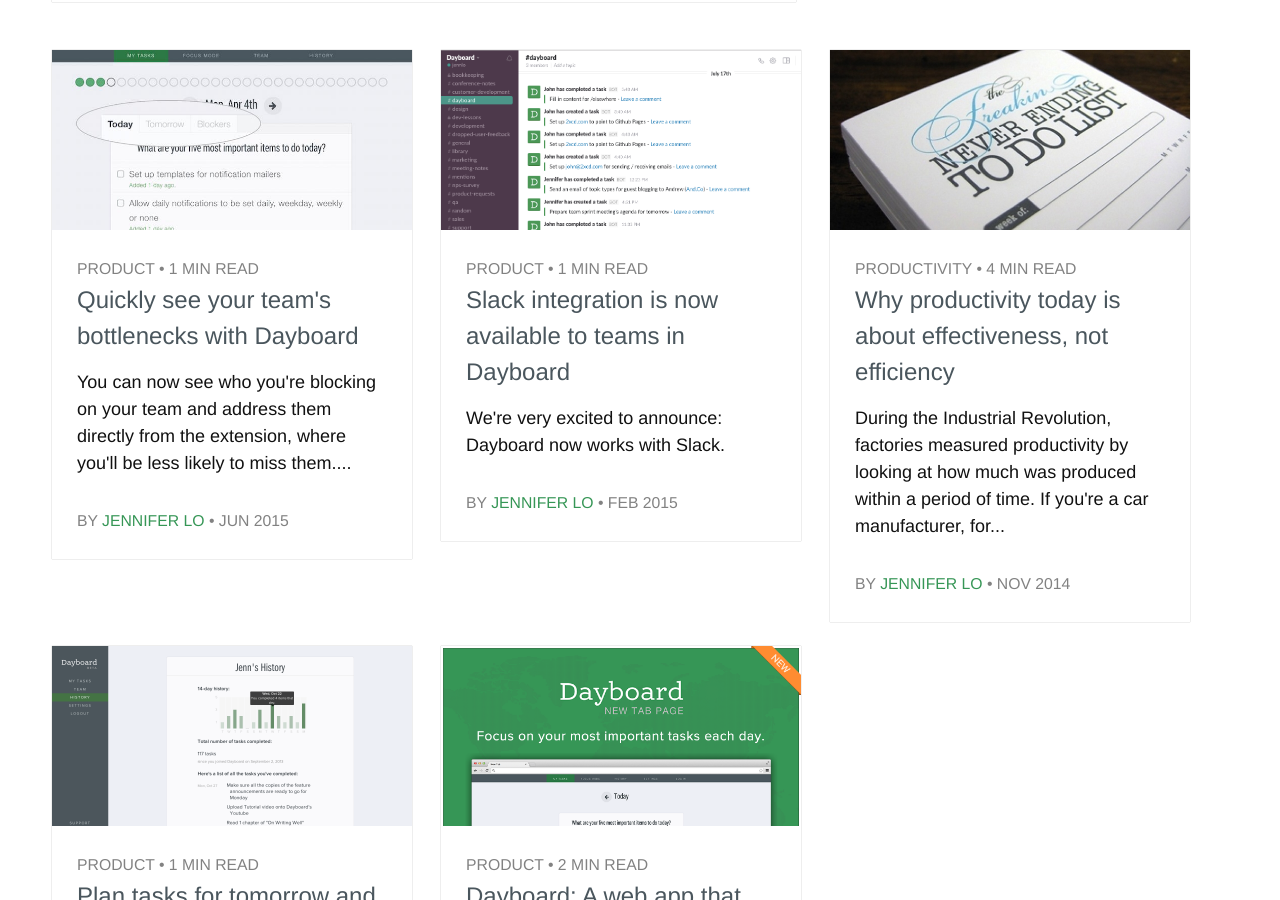
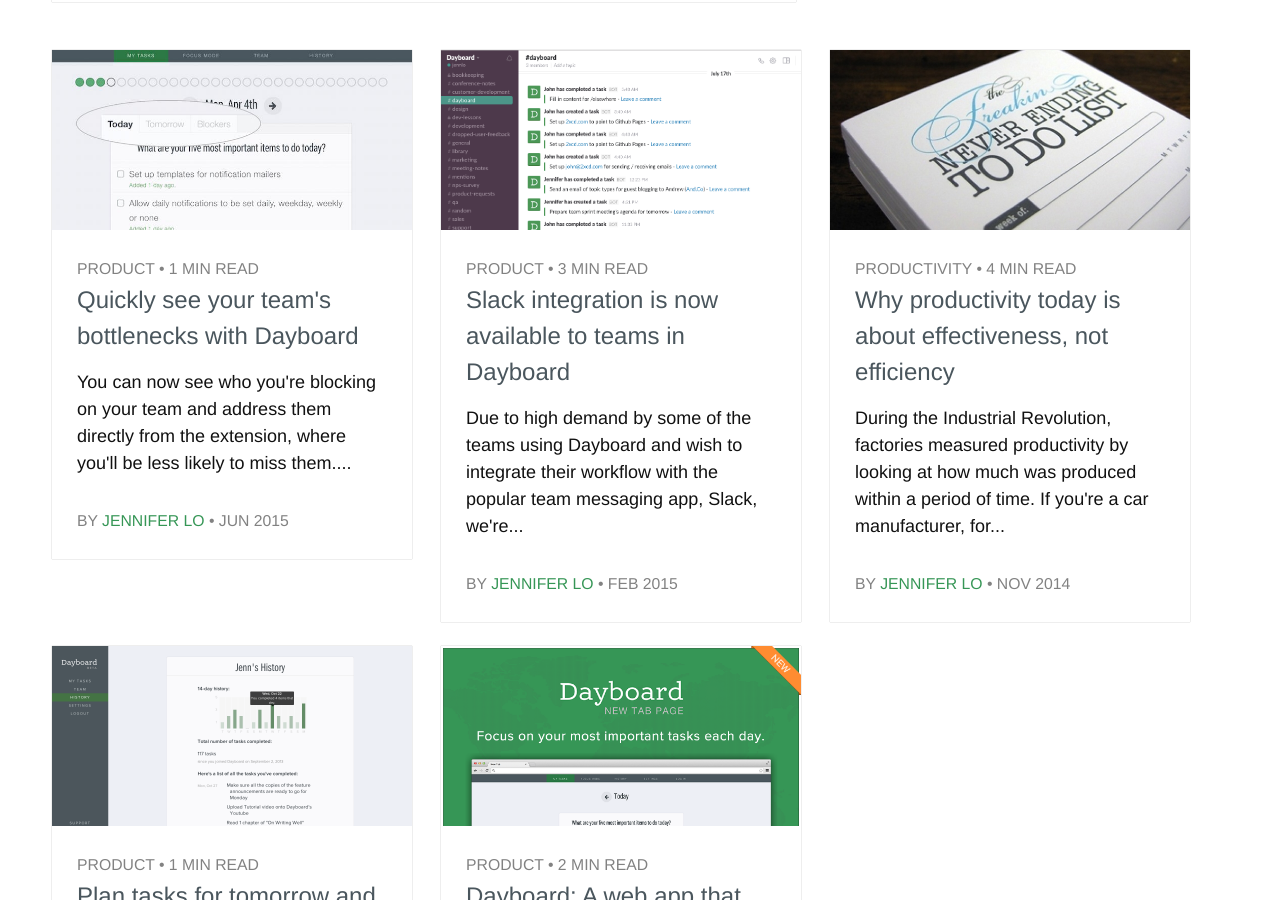
Before and after one commit to dayboard/blog, a Jekyll site: the page built from index.html, in a window 1280 px wide and 900 px high, scrolled down 757 px. Built offline with Jekyll 4.4.1, drawn with Linux system fonts in a browser that asks for light colours; nearby versions of some CDN libraries; comment, search, counter and statistics services are not loaded; some of the changed lines change nothing that is shown.

Commit message:
Edited two posts and added a few images in a folder

```diff
--- a/_posts/tumblr/2014-10-27-plan-tasks-for-tomorrow-and-see-last-14-day-progress.html
+++ b/_posts/tumblr/2014-10-27-plan-tasks-for-tomorrow-and-see-last-14-day-progress.html
@@ -10,13 +10,12 @@
 excerpt: It's been very busy for Dayboard last month and today, we're announcing a few new features based on the feedback that you've given us.
 ---
 <p>It&rsquo;s been very busy for Dayboard last month and today, we&rsquo;re announcing a few new features based on the feedback that you&rsquo;ve given us. </p>
-<h3>Tomorrow list</h3>
-<p><span>Done for the day, and want to plan for tomorrow? Now you can plan ahead and write down tomorrow&rsquo;s tasks in Dayboard.</span></p>
-<p>Here&rsquo;s how it works:</p>
-<p><iframe frameborder="0" height="315" src="//www.youtube.com/embed/fPGIku8m4c0" width="560"></iframe></p>
+<h3>Tomorrow List</h3>
+<p>Done for the day, and want to plan for tomorrow? Now you can plan ahead and write down tomorrow&rsquo;s tasks in Dayboard. However, you'll notice if you already have five tasks on your today list, you won't be able to add tasks on the tomorrow list. To add tasks for tomorrow, you'll need to complete some tasks for today. This is meant so that you're focused on the priorities in front of you versus getting busy planning too far ahead.</p>
+<p>Here&rsquo;s a quick video of how it works:</p>
+<p><script src="//fast.wistia.com/embed/medias/4wjq004ih5.jsonp" async></script><script src="//fast.wistia.com/assets/external/E-v1.js" async></script><div class="wistia_responsive_padding" style="padding:56.25% 0 0 0;position:relative;"><div class="wistia_responsive_wrapper" style="height:100%;left:0;position:absolute;top:0;width:100%;"><div class="wistia_embed wistia_async_4wjq004ih5 videoFoam=true" style="height:100%;width:100%">&nbsp;</div></div></div></p>
 <h3>14-Day History</h3>
-<p class="pl_editable_block"><span>You can now view the individual history of each member in your team. It shows all the tasks they&rsquo;ve completed and a 14 days history graph of their recent productivity. </span></p>
+<p class="pl_editable_block">Whether you're using Dayboard by yourself or with a team, you can now see a 14-day history of your progress along with a neat bar graph showing you how productive were you in the last two weeks. For teams, you can now see the individual history of each team member.</p>
 <p class="pl_editable_block"><img alt="image" src="http://38.media.tumblr.com/24ecc5b7c977879bc4a73337e7ca986a/tumblr_inline_ne3hyewLa21skscmb.png"/></p>
 <h3>More improvements to come!</h3>
-<p>We&rsquo;ve already started our next developments for future improvements. Expect to see that in the upcoming weeks. In the meantime, if you have any feedback or suggestions, we&rsquo;d love to hear them! </p>
-<p>Got questions, comments, or bugs to report? Send us a <a href="http://www.twitter.com/dayboardco" title="@dayboardco" target="_blank">Tweet</a>, or <a href="http://support@dayboard.co" title="Dayboard Support" target="_blank">get in touch</a>!</p>
+<p>We&rsquo;ve already started our next developments for future improvements. Meanwhile, if you have any feedback or suggestions, we&rsquo;d love to hear them! Just send us a <a href="http://www.twitter.com/dayboardco" title="@dayboardco" target="_blank">Tweet</a>, or <a href="http://support@dayboard.co" title="Dayboard Support" target="_blank">email us</a>.</p>
--- a/_posts/tumblr/2015-02-10-slack-integration-is-now-available-to-teams-in-dayboard.html
+++ b/_posts/tumblr/2015-02-10-slack-integration-is-now-available-to-teams-in-dayboard.html
@@ -7,6 +7,33 @@
 disqus_identifier: 4
 tumblr_url: http://blog.dayboard.co/post/110638015922/new-feature-slack-integration
 teaser_src: "assets/images/teaser/slack-integration.png"
-excerpt: "We're very excited to announce: Dayboard now works with Slack."
+excerpt: "Due to high demand by some of the teams using Dayboard and wish to integrate their workflow with the popular team messaging app, Slack, we're excited to announce that Slack integration is now available to all teams."
 ---
-<h2>We&rsquo;re very excited to announce: Dayboard now works with <a href="https://slack.com/" target="_blank">Slack</a>!</h2><img src="http://31.media.tumblr.com/03ec36dd37fb0a2abd408a3f5f89878c/tumblr_inline_njk0qbJlW81skscmb.png" alt="image" width="660"/><p>With the new integration, any updates from your team can be automatically sent to a custom Slack channel. This helps your entire team stay in the loop, even if they&rsquo;re not logged in to Dayboard. <a href="https://dayboard.co/settings/integration" target="_blank">Give it a try today</a>!</p><p><i>To add integrations to your organization, you must be the account owner. Please <a href="https://twitter.com/dayboardco" target="_blank">tweet us</a> or email us at support [at] dayboard.co if you need help!</i><br/></p><p>Love,</p><p>Your friends at Dayboard</p><p><i>**What is Dayboard? **Dayboard&rsquo;s a minimalistic task management app that helps you focus on your 5 most important tasks each day. We built a nifty Chrome extension that <a href="https://chrome.google.com/webstore/detail/dayboard-new-tab-page/kimodcegbhclamjcbifgfaldeengbgij" target="_blank">replaces your new tabs page</a> and we help you <a href="https://dayboard.co/" target="_blank">sync your team&rsquo;s individual task lists</a> so you can quickly catch up with your team.</i></p><p>P.S. Not on Slack? We&rsquo;ll be adding more integrations in the future and would love your feedback for what you&rsquo;d like to see next. Let us know!</p>
+<p>Due to high demand by some of the teams using Dayboard and wish to integrate their workflow with the popular team messaging app, <a href="https://slack.com/" target="_blank">Slack</a>, we&rsquo;re excited to announce that Slack integration is now available to all teams.</p>
+<img src="/blog/assets/images/product/slack-dayboard.png">
+<h3>What is Slack?</h3>
+<p>Slack is a team collaboration tool that focuses on team communication through messaging with a bonus of sharing all your files in one place. The mission is to get more done, spend less time in meetings, and reduce email.</p>
+<h3>What Does the Integration Do?</h3>
+<p>With the new Slack integration, you can get updates of your colleagues' progress automatically sent to a custom Channel &mdash; for now a Channel called "Dayboard" is required. This way you can stay in the loop of what everyone on the team is working on without visiting your team's Dayboard dashboard.</p>
+<img src="http://31.media.tumblr.com/03ec36dd37fb0a2abd408a3f5f89878c/tumblr_inline_njk0qbJlW81skscmb.png" alt="image" width="660"/>
+<p>You can customize which notifications get triggered and sent to the Channel. For example, you can send a notification to Slack whenever you add a task or complete a task in Dayboard. This piece of information can be useful to keep track of your team's daily progress without spending too much time on status meetings.</p>
+<p>Here are the type of updates you can send to Slack:</p>
+<ul>
+  <li>A new task has been added</li>
+  <li>A task has been completed</li>
+  <li>A new blocker has been added</li>
+  <li>A blocker has been completed</li>
+  <li>A new comment has been made</li>
+</ul>
+<p>The goal is to keep the team updated of what's going on without interrupting anyone's day. Effectively it'll help your team stay focused and prioritized on what matters the most &mdash; the work.</p>
+<h3>How to Add the Slack Integration</h3>
+<p><i>Note: You must be the account owner for your team to set up the integration.</i></p>
+<p>In your Dayboard account under <strong>Settings &gt; Integrations</strong> you'll be able to select the Slack integration. Once it is selected, the instructions to set up connection between Dayboard and Slack will appear. You'll also see the type of notifications your team will get in the Channel as well.</p>
+<p>Simply follow the instructions given and select the updates you'll like the team to receive, then you're all good to go. Oh, don't forget to click <strong>Save Settings</strong> or else it won't work.</p>
+<img src="/blog/assets/images/product/slack-integration-setup.png">
+<h3>Getting the Most Out of the Integration</h3>
+<p>Some of you might be already using our <a href="https://chrome.google.com/webstore/detail/dayboard-new-tab-page/kimodcegbhclamjcbifgfaldeengbgij" target="_blank">Chrome extension</a>. But for those who isn't familiar with our extension, it's a nice addition if you're looking to stay focused on your work or trying to stay away from distractions. Once installed, it'll replace your new tab page with your tasks on Dayboard every time you open a new tab. Neat right! We know it's not for everyone, so it's okay if it's not for you.</p>
+<p>However, the best thing about the extension is that you can quickly add or complete tasks directly from your new tab page. This means if you're already logged in to your Dayboard account and you've completed a task, an update can be sent to your team's dedicated Dayboard Channel on Slack if it's been set up. You'll never have to visit our web app to make an update on your Dayboard &mdash; unless you really want to.</p>
+<p>It's integrated into your workflow so then you can focus on the work that matters most while keeping your team in the loop at the same time.</p>
+<h3>Feedback Welcome!</h3>
+<p>We're always open to feedback. It's the only way we know we're building something that you want and find useful. This is the first of many integrations to come. Give it a try with your team, and don't hesitate to reach out if you have any questions or suggestions on the next integration. Just <a href="mailto:support@dayboard.co">send us an email</a> or catch us via our in-app chat!</p>
```
Also changed, not shown: assets/images/product/slack-dayboard.png (added), assets/images/product/slack-integration-setup.png (added).
